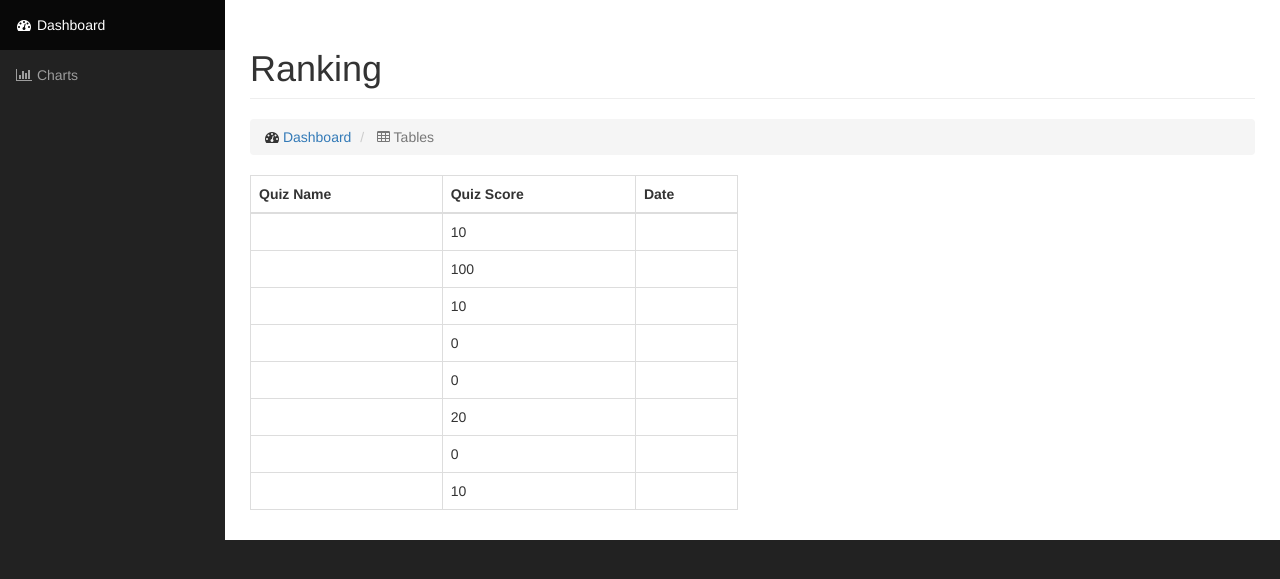
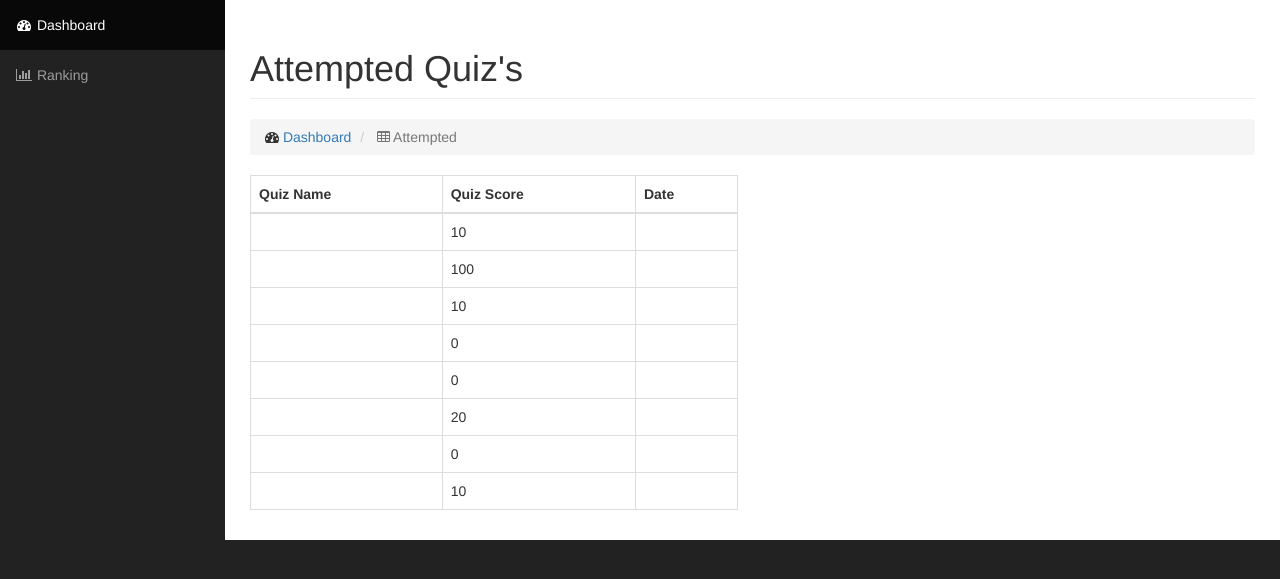
Before and after one commit to vigneshhari/cygnus, a Django app: template quiz/templates/quizold.html in a window 1280 px wide. Shown: the part 51-630 px from the top of the page. Run offline with Django 3.2, Linux system fonts and the light colour scheme; the template is opened without the code that fills it: values that come from a table or form of the project are taken from there, others are empty; data comes from the database, SQL or seed files in the repository; some libraries are stand-ins or nearby versions.

Commit message:
changed formatting

```diff
--- a/quiz/templates/newquiz.html
+++ b/quiz/templates/newquiz.html
@@ -37,7 +37,7 @@
                         <a href="/quiz/dash"><i class="fa fa-fw fa-dashboard"></i> Dashboard</a>
                     </li>
                     <li>
-                        <a href="/quiz/rank"><i class="fa fa-fw fa-bar-chart-o"></i> Charts</a>
+                        <a href="/quiz/rank"><i class="fa fa-fw fa-bar-chart-o"></i> Ranking</a>
                     </li>
 
                 </ul>
--- a/quiz/templates/quizold.html
+++ b/quiz/templates/quizold.html
@@ -34,7 +34,7 @@
                         <a href="/quiz/dash"><i class="fa fa-fw fa-dashboard"></i> Dashboard</a>
                     </li>
                     <li>
-                        <a href="/quiz/rank"><i class="fa fa-fw fa-bar-chart-o"></i> Charts</a>
+                        <a href="/quiz/rank"><i class="fa fa-fw fa-bar-chart-o"></i> Ranking</a>
                     </li>
 
                 </ul>
@@ -47,14 +47,14 @@
                 <div class="row">
                     <div class="col-lg-12">
                         <h1 class="page-header">
-                            Ranking
+                            Attempted Quiz's
                         </h1>
                         <ol class="breadcrumb">
                             <li>
                                 <i class="fa fa-dashboard"></i>  <a href="/quiz/dash">Dashboard</a>
                             </li>
                             <li class="active">
-                                <i class="fa fa-table"></i> Tables
+                                <i class="fa fa-table"></i> Attempted
                             </li>
                         </ol>
                     </div>
--- a/quiz/templates/rank.html
+++ b/quiz/templates/rank.html
@@ -35,7 +35,7 @@
                         <a href="/quiz/dash"><i class="fa fa-fw fa-dashboard"></i> Dashboard</a>
                     </li>
                     <li>
-                        <a href="/quiz/rank"><i class="fa fa-fw fa-bar-chart-o"></i> Charts</a>
+                        <a href="/quiz/rank"><i class="fa fa-fw fa-bar-chart-o"></i> Ranking</a>
                     </li>
 
                 </ul>
@@ -56,7 +56,7 @@
                                 <i class="fa fa-dashboard"></i>  <a href="/quiz/dash">Dashboard</a>
                             </li>
                             <li class="active">
-                                <i class="fa fa-table"></i> Tables
+                                <i class="fa fa-table"></i> Ranking
                             </li>
                         </ol>
                     </div>
```
Also changed, not shown: quiz/templates/dash.html (+41 -2 lines), 1 other file.
